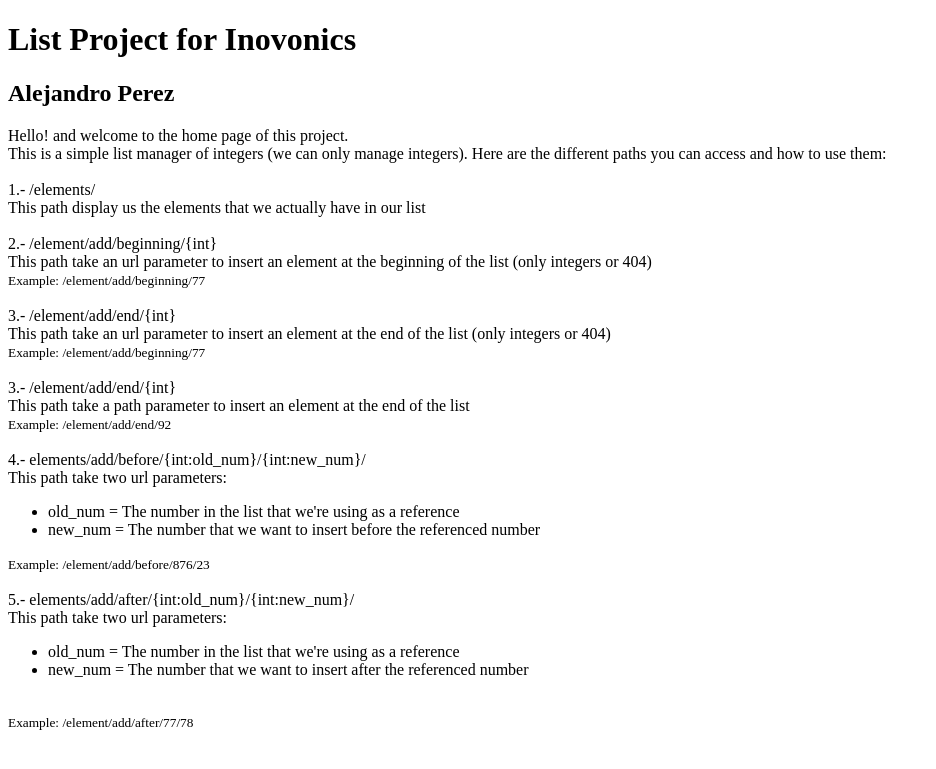
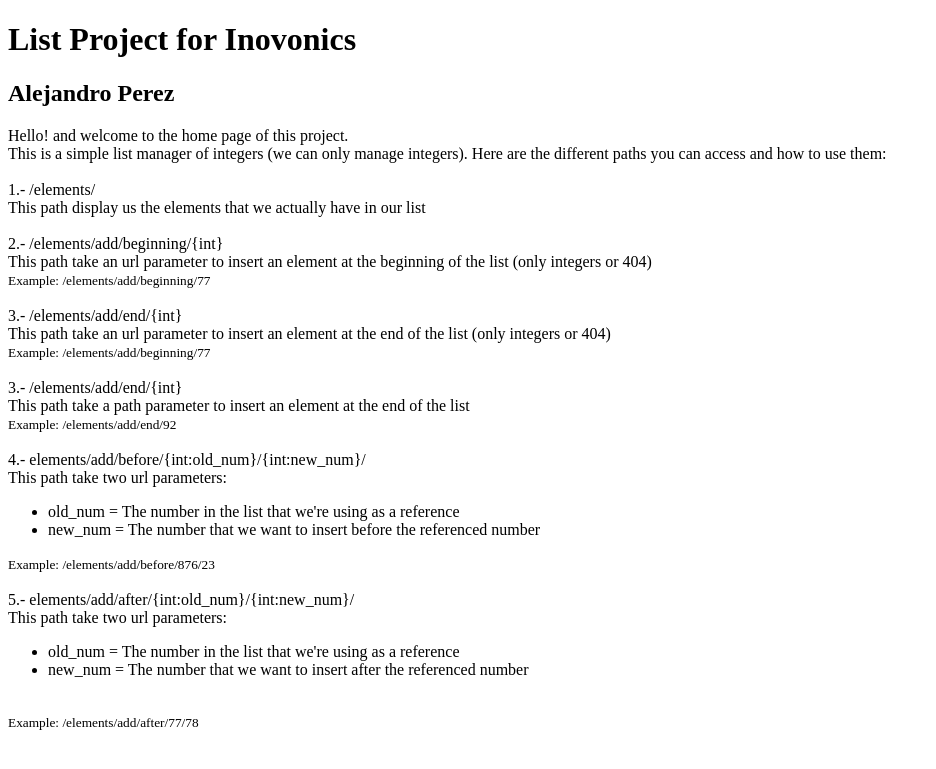
Before and after one commit to AlejandroPOcz/Inovonics_test, a Django app: page / in a window 1280 px wide. Shown: the top 769 px of the page, without its empty margins (0-936 px from the left). Run offline with Django 4.2, Linux system fonts and the light colour scheme.

Commit message:
004-Fixing urls examples in home template

```diff
--- a/templates/home.html
+++ b/templates/home.html
@@ -18,19 +18,19 @@
     This path display us the elements that we actually have in our list
     <br>
     <br>
-    2.- /element/add/beginning/{int}<br>
+    2.- /elements/add/beginning/{int}<br>
     This path take an url parameter to insert an element at the beginning of the list (only integers or 404)<br>
-    <small>Example: /element/add/beginning/77</small>
+    <small>Example: /elements/add/beginning/77</small>
     <br>
     <br>
-    3.- /element/add/end/{int}<br>
+    3.- /elements/add/end/{int}<br>
     This path take an url parameter to insert an element at the end of the list (only integers or 404)<br>
-    <small>Example: /element/add/beginning/77</small>
+    <small>Example: /elements/add/beginning/77</small>
     <br>
     <br>
-    3.- /element/add/end/{int}<br>
+    3.- /elements/add/end/{int}<br>
     This path take a path parameter to insert an element at the end of the list<br>
-    <small>Example: /element/add/end/92</small>
+    <small>Example: /elements/add/end/92</small>
     <br>
     <br>
     4.- elements/add/before/{int:old_num}/{int:new_num}/<br>
@@ -39,7 +39,7 @@
         <li>old_num = The number in the list that we're using as a reference</li>
         <li>new_num = The number that we want to insert before the referenced number</li>
     </ul>
-    <small>Example: /element/add/before/876/23</small>
+    <small>Example: /elements/add/before/876/23</small>
     <br>
     <br>
     5.- elements/add/after/{int:old_num}/{int:new_num}/<br>
@@ -48,7 +48,7 @@
         <li>old_num = The number in the list that we're using as a reference</li>
         <li>new_num = The number that we want to insert after the referenced number</li><br>
     </ul>
-    <small>Example: /element/add/after/77/78</small>
+    <small>Example: /elements/add/after/77/78</small>
     <br>
     <br>
 
```
